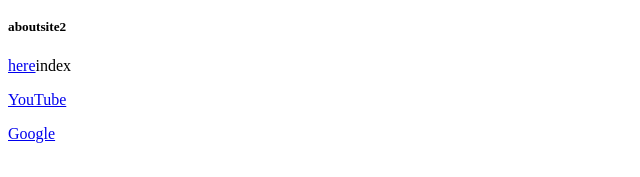
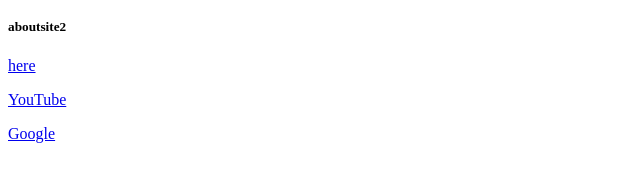
Before and after one commit to yorkemd/home, a plain HTML site: page index2.html in a window 1280 px wide. Shown: the part 620-797 px from the top of the page, 0-640 px from the left. Drawn offline with Linux system fonts and the light colour scheme.

Commit message:
Update index2.html

```diff
--- a/index2.html
+++ b/index2.html
@@ -20,7 +20,7 @@
 				<li>Mudvayne</li>
 				</ul>
 		<h5>aboutsite2</h5>
-		<p><a href="H:\ICS\Web Dev\index.html">here</a>index</p>
+		<p><a href="H:\ICS\Web Dev\index.html">here</a></p>
 		<p><a href="https://www.youtube.com/">YouTube</a></p>
 		<p><a href="https://www.google.com/">Google</a></p>
 	</body>
```
